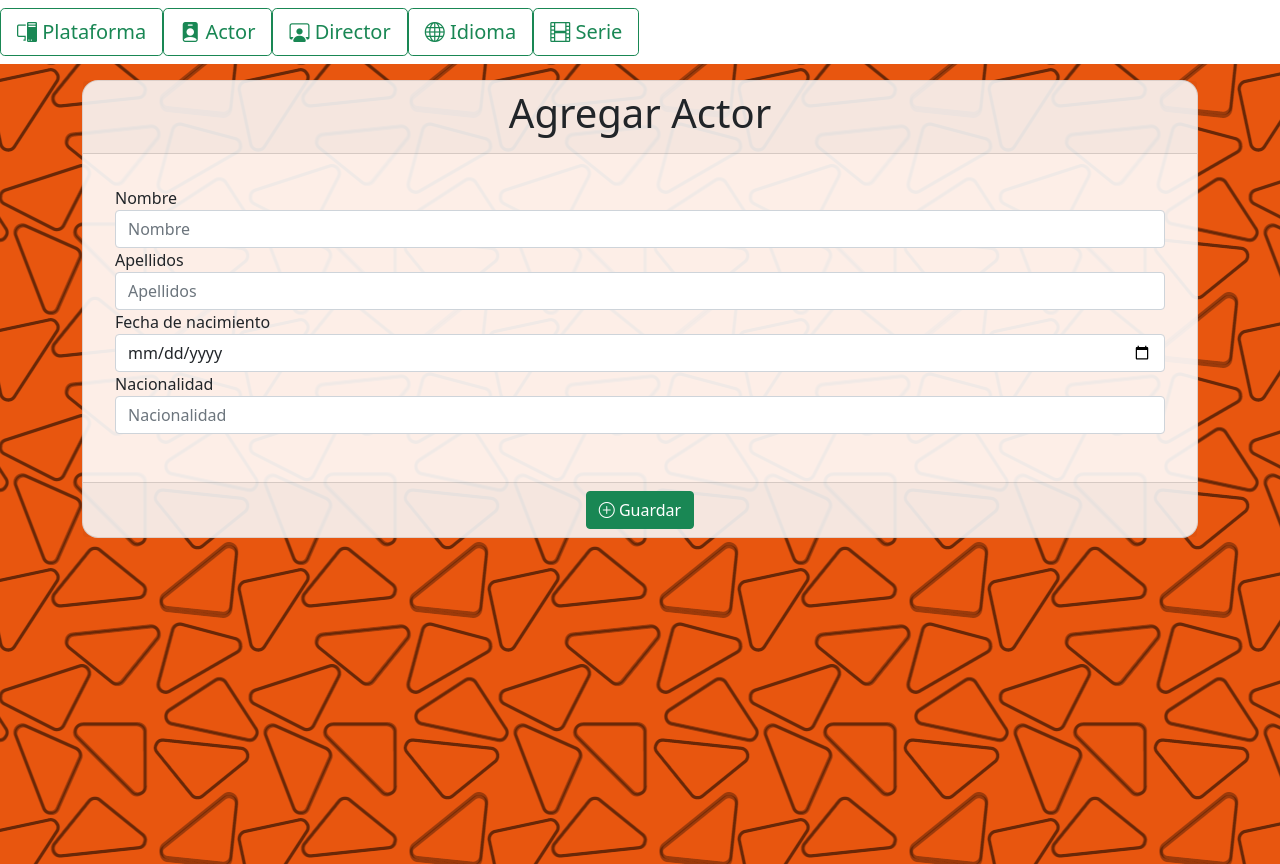
After one commit to IsaacPilatuna/Actividad1-Backend-VIU, a PHP site: page /Views/Actor/Componentes/Agregar.php in a window 1280 px wide. The commit adds this page. Run offline with PHP 8.4, Linux system fonts and the light colour scheme; some libraries are stand-ins or nearby versions.

Commit message:
Agregar Actor Form

```diff
--- a/Styles/styles.css
+++ b/Styles/styles.css
@@ -18,7 +18,7 @@
 }
 
 .container{
-    margin-top: 1rem;
+    padding-top: 1rem;
 }
 
 .card{
@@ -30,3 +30,7 @@ table.table{
     max-height: 60vh;
     overflow-y: auto;
 }
+
+.form-container{
+    padding: 2rem;
+}
--- a/Views/Actor/Actor.php
+++ b/Views/Actor/Actor.php
@@ -7,9 +7,9 @@
             </div>
             <div class="card-body">
                 <div class="button-container">
-                    <button class="btn btn-primary">
+                    <a class="btn btn-primary" href="./Componentes/Agregar.php">
                         <i class="bi-plus-circle"></i> Agregar
-                    </button>
+                    </a>
                 </div>
                 <?php include("./Componentes/Tabla.php") ?>
             </div>
--- /dev/null
+++ b/Views/Actor/Componentes/Agregar.php
@@ -0,0 +1,35 @@
+<?php include("../../../navbar.php")?>
+<div class="module">
+    <div class="container">
+        <div class="card">
+            <div class="card-header">
+                <h1 class="text-center">Agregar Actor</h1>
+            </div>
+            <div class="card-body form-container">
+                <form>
+                    <div class="form-group">
+                        <label for="nombre">Nombre</label>
+                        <input type="text" class="form-control" id="nombre" placeholder="Nombre" required>
+                    </div>
+                    <div class="form-group">
+                        <label for="nombre">Apellidos</label>
+                        <input type="text" class="form-control" id="apellidos" placeholder="Apellidos" required>
+                    </div>
+                    <div class="form-group">
+                        <label for="nombre">Fecha de nacimiento</label>
+                        <input type="date" class="form-control" id="fechaNacimiento" placeholder="Fecha de Nacimiento" required>
+                    </div>
+                    <div class="form-group">
+                        <label for="nombre">Nacionalidad</label>
+                        <input type="text" class="form-control" id="nacionalidad" placeholder="Nacionalidad" required>
+                    </div>
+                </form>
+            </div>
+            <div class="card-footer text-center">
+                <button class="btn btn-success">
+                    <i class="bi-plus-circle"></i> Guardar
+                </button>
+            </div>
+        </div>
+    </div>
+</div>
```
